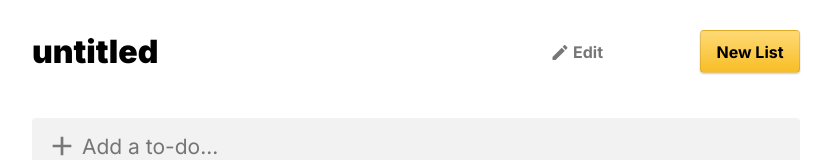
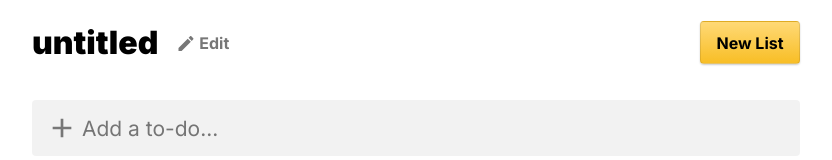
Before and after one commit to frle10/too-doo-frontend, a React (Create React App) app: page /1 in a window 1280 px wide. Shown: the top 160 px of the page, without its empty margins (224-1056 px from the left). Built offline with nearby package versions, Linux system fonts and the light colour scheme; no server answers.

Commit message:
Design fixes.

```diff
--- a/src/components/Header.tsx
+++ b/src/components/Header.tsx
@@ -1,4 +1,4 @@
-import React, { KeyboardEvent, useState } from 'react';
+import React, { useState } from 'react';
 import { css, cx } from 'emotion';
 import { makeEditable, validateNameChange } from '../util/headerUtil';
 import Pen from '../images/pen.svg';
@@ -16,8 +16,8 @@ const headerStyle = css({
   flexDirection: 'row',
   justifyContent: 'space-between',
   alignItems: 'center',
-  margin: '16px 0',
-  minHeight: '35px',
+  margin: '20px 0',
+  maxHeight: '45px',
 });
 
 const toDoListNameStyle = css({
@@ -29,41 +29,40 @@ const toDoListNameStyle = css({
 });
 
 const inputStyle = css({
+  maxWidth: '400px',
   fontFamily: 'Inter',
   padding: '0 10px',
   border: '1px solid black',
   borderRadius: '4px',
   boxShadow: '0px 0px 1px 1px rgba(0,0,0,0.75)',
-  margin: '-1px 0',
-  height: '35px',
   [mqMax[2]]: {
     fontSize: '26px',
-    width: '400px',
+    maxWidth: '300px',
   },
   [mqMax[1]]: {
     fontSize: '18px',
-    width: '150px',
+    maxWidth: '150px',
   },
   [mqMax[0]]: {
     fontSize: '16px',
-    width: '100px',
+    maxWidth: '100px',
   },
 });
 
 const divNameStyle = css({
-  width: '500px',
+  maxWidth: '500px',
   wordBreak: 'break-all',
   [mqMax[2]]: {
     fontSize: '26px',
-    width: '400px',
+    maxWidth: '300px',
   },
   [mqMax[1]]: {
     fontSize: '18px',
-    width: '150px',
+    maxWidth: '150px',
   },
   [mqMax[0]]: {
     fontSize: '16px',
-    width: '100px',
+    maxWidth: '100px',
   },
 });
 
@@ -74,7 +73,7 @@ const nameDisplayStyle = (showInput: boolean) =>
 
 const inputDisplayStyle = (showInput: boolean) =>
   css({
-    display: showInput ? 'block' : 'none',
+    display: showInput ? 'inline' : 'none',
   });
 
 const editButtonStyle = css({
@@ -89,10 +88,8 @@ const editButtonStyle = css({
     cursor: 'pointer',
   },
   [mqMax[1]]: {
-    flexDirection: 'column',
-    justifyContent: 'center',
     fontSize: '12px',
-    marginLeft: '5px',
+    marginLeft: '10px',
   },
 });
 
@@ -100,14 +97,16 @@ const penSvgStyle = css({
   marginRight: '5px',
   [mqMax[1]]: {
     width: '15px',
-    marginRight: '0',
-    marginBottom: '5px',
   },
 });
 
 const doneStyle = css({
   marginLeft: '20px',
+  marginRight: '5px',
   cursor: 'pointer',
+  [mqMax[1]]: {
+    marginLeft: '10px',
+  },
 });
 
 const newListButtonStyle = css({
@@ -131,18 +130,11 @@ const newListButtonStyle = css({
   [mqMax[1]]: {
     fontSize: '12px',
     minWidth: '70px',
-    minHeight: '40px',
   },
 });
 
 const Header = (props: Props) => {
   const [showInput, setShowInput] = useState(false);
-
-  const detectEnter = (e: KeyboardEvent) => {
-    if (e.key === 'Enter') {
-      validateNameChange(setShowInput, props.changeName);
-    }
-  };
 
   return (
     <div className={headerStyle}>
@@ -158,7 +150,6 @@ const Header = (props: Props) => {
           ])}
           defaultValue={props.name}
           onBlur={() => validateNameChange(setShowInput, props.changeName)}
-          onKeyPress={detectEnter}
         />
         <div
           className={cx([
--- a/src/pages/Home.tsx
+++ b/src/pages/Home.tsx
@@ -63,7 +63,7 @@ const Home = () => {
       input.value = tl.data.name;
 
       if (!urlUuid) {
-        history.push(`/${toDoList.uuid}`);
+        history.push(`/${uuidArg}`);
       }
     });
   };
--- a/src/util/constants.ts
+++ b/src/util/constants.ts
@@ -1,7 +1,7 @@
 import { TodoList } from './types';
 
 export const UNTITLED = 'untitled';
-export const BACKEND_DOMAIN = 'https://api.frle.net';
+export const BACKEND_DOMAIN = 'http://localhost:3000';
 
 export const breakpoints = [350, 600, 1024, 2000];
 export const mqMin = breakpoints.map((bp) => `@media (min-width: ${bp}px)`);
```
